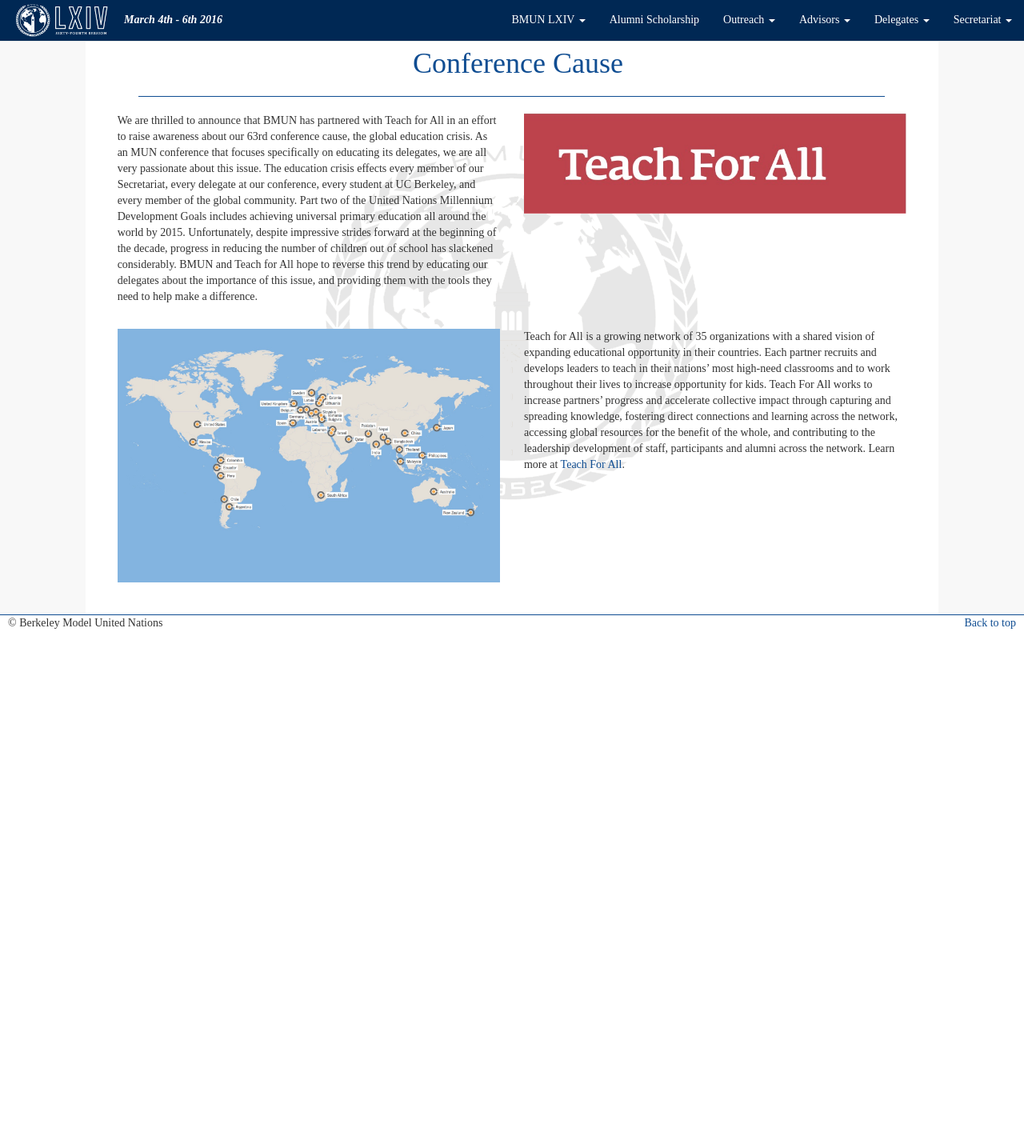
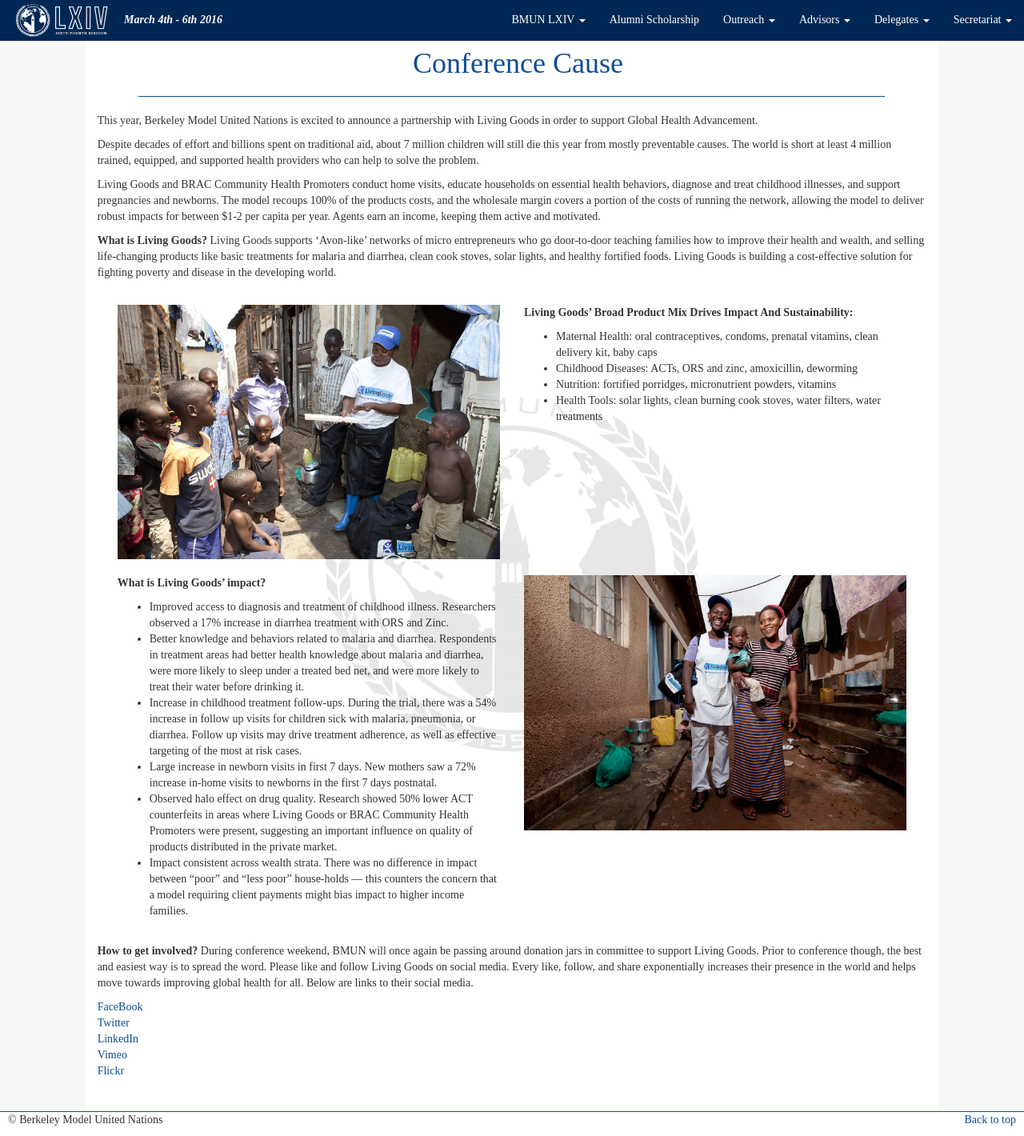
Before and after one commit to nathanielparke/website, a PHP site: page /Conference_Cause.php in a window 1280 px wide. Shown: the whole page at 80% size. Before the commit the page ends 786 px from the top, so only its background shows below. Run offline with PHP 8.4, Linux system fonts and the light colour scheme; some libraries are stand-ins or nearby versions.

Commit message:
adds in conference cause

```diff
--- a/Conference_Cause.php
+++ b/Conference_Cause.php
@@ -5,7 +5,7 @@
 
 <!-- Marketing Container -->
 <div class="container">
-    <div class="col-md-10 col-md-offset-1 content bgimg">
+    <!-- <div class="col-md-10 col-md-offset-1 content bgimg">
         <h1 class="content-heading">Conference Cause</h2>
         <hr>
         <div class="row front">
@@ -28,6 +28,55 @@
             </div>
         </div>
 
+    </div> -->
+    <div class="col-md-10 col-md-offset-1 content bgimg">
+        <h1 class="content-heading">Conference Cause</h2>
+        <hr>
+        <p>This year, Berkeley Model United Nations is excited to announce a partnership with Living Goods in order to support Global Health Advancement.</p>
+        <p>Despite decades of effort and billions spent on traditional aid, about 7 million children will still die this year from mostly preventable causes. The world is short at least 4 million trained, equipped, and supported health providers who can help to solve the problem.</p>
+        <p>Living Goods and BRAC Community Health Promoters conduct home visits, educate households on essential health behaviors, diagnose and treat childhood illnesses, and support pregnancies and newborns. The model recoups 100% of the products costs, and the wholesale margin covers a portion of the costs of running the network, allowing the model to deliver robust impacts for between $1-2 per capita per year. Agents earn an income, keeping them active and motivated.</p>
+        <p><strong>What is Living Goods?</strong> Living Goods supports ‘Avon-like’ networks of micro entrepreneurs who go door-to-door teaching families how to improve their health and wealth, and selling life-changing products like basic treatments for malaria and diarrhea, clean cook stoves, solar lights, and healthy fortified foods. Living Goods is building a cost-effective solution for fighting poverty and disease in the developing world.</p>
+        <br>
+        <div class="row front">
+            <div class="col-md-6">
+                <img class="featurette-image img-responsive" src="img/LG1.jpg">
+            </div>
+            <div class="col-md-6">
+                <p><strong>Living Goods’ Broad Product Mix Drives Impact And Sustainability:</strong>
+                    <ul>
+                        <li>Maternal Health: oral contraceptives, condoms, prenatal vitamins, clean delivery kit, baby caps</li>
+                        <li>Childhood Diseases: ACTs, ORS and zinc, amoxicillin, deworming</li>
+                        <li>Nutrition: fortified porridges, micronutrient powders, vitamins</li>
+                        <li>Health Tools: solar lights, clean burning cook stoves, water filters, water treatments</li>
+                    </ul>
+                </p>
+            </div>
+        </div>
+        <br>
+        <div class="row front">
+            <div class="col-md-6" style="vertical-align:middle">
+                <p><strong>What is Living Goods’ impact?</strong>
+                    <ul>
+                        <li>Improved access to diagnosis and treatment of childhood illness. Researchers observed a 17% increase in diarrhea treatment with ORS and Zinc.</li>
+                        <li>Better knowledge and behaviors related to malaria and diarrhea. Respondents in treatment areas had better health knowledge about malaria and diarrhea, were more likely to sleep under a treated bed net, and were more likely to treat their water before drinking it.</li>
+                        <li>Increase in childhood treatment follow-ups. During the trial, there was a 54% increase in follow up visits for children sick with malaria, pneumonia, or diarrhea. Follow up visits may drive treatment adherence, as well as effective targeting of the most at risk cases.</li>
+                        <li>Large increase in newborn visits in first 7 days. New mothers saw a 72% increase in-home visits to newborns in the first 7 days postnatal.</li>
+                        <li>Observed halo effect on drug quality. Research showed 50% lower ACT counterfeits in areas where Living Goods or BRAC Community Health Promoters were present, suggesting an important influence on quality of products distributed in the private market.</li>
+                        <li>Impact consistent across wealth strata. There was no difference in impact between “poor” and “less poor” house-holds — this counters the concern that a model requiring client payments might bias impact to higher income families.</li>
+                    </ul>
+                </p>
+            </div>
+             <div class="col-md-6">
+                <img class="featurette-image img-responsive" src="img/LG2.jpg">
+            </div>
+        </div>
+        <br>
+        <p><strong>How to get involved?</strong> During conference weekend, BMUN will once again be passing around donation jars in committee to support Living Goods. Prior to conference though, the best and easiest way is to spread the word. Please like and follow Living Goods on social media. Every like, follow, and share exponentially increases their presence in the world and helps move towards improving global health for all. Below are links to their social media.</p>
+        <a href="https://www.facebook.com/livinggoods.org">FaceBook</a> <br>
+        <a href="https://twitter.com/living_goods">Twitter</a> <br>
+        <a href="https://www.linkedin.com/company/living-goods">LinkedIn</a> <br>
+        <a href="https://vimeo.com/livinggoods">Vimeo</a> <br>
+        <a href="https://www.flickr.com/photos/livinggoods/">Flickr</a> <br>
     </div>
 </div>
 
--- a/html/navbar.html
+++ b/html/navbar.html
@@ -22,7 +22,7 @@
                     <ul class="dropdown-menu">
                         <li><a href="SG_Letter.php">SG Welcome</a></li>
                         <li><a href="BMUN_Recap.php">BMUN LXIII Recap</a></li>
-                        <li><a href="ComingSoon.php">Conference Cause</a></li>
+                        <li><a href="Conference_Cause.php">Conference Cause</a></li>
                         <li><a href="Committees.php">Committees</a></li>
                     </ul>
                 </li>
```
Also changed, not shown: img/LG1.jpg (added), img/LG2.jpg (added), img/LG3.png (added).
